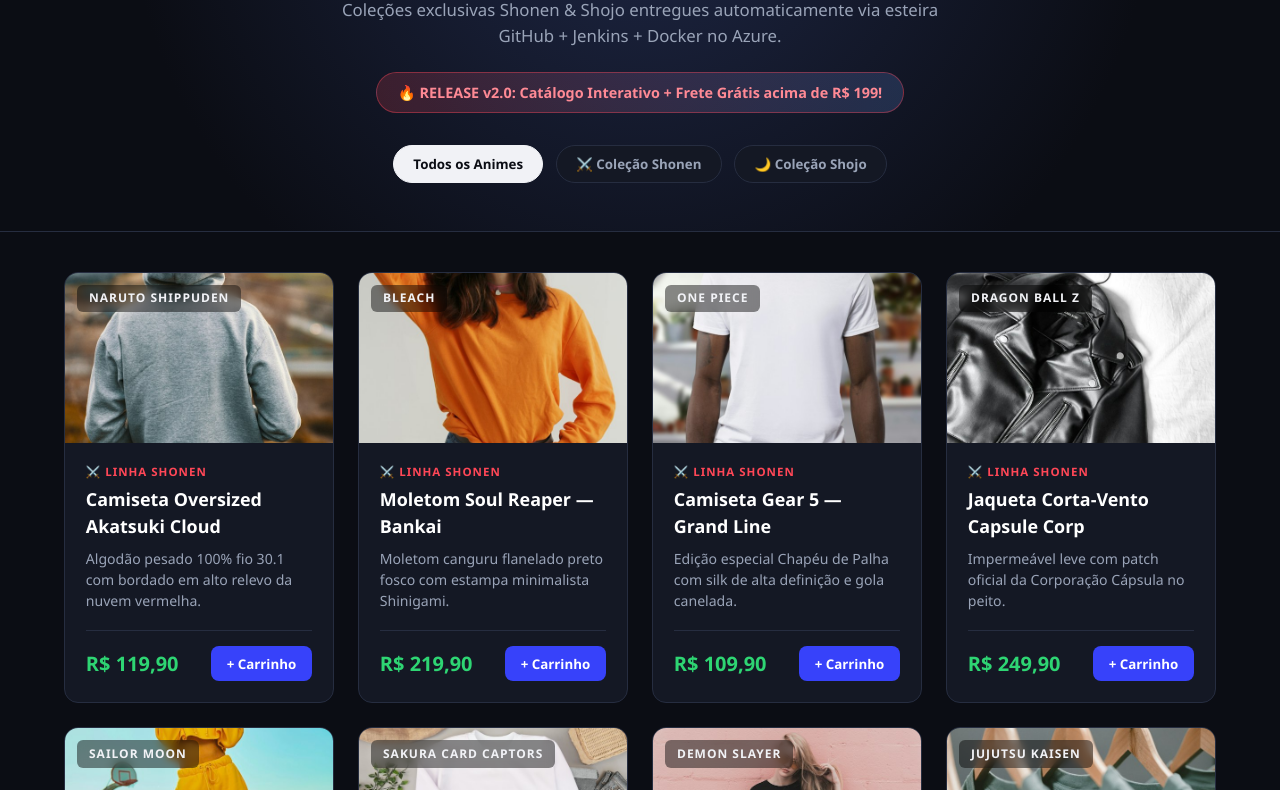
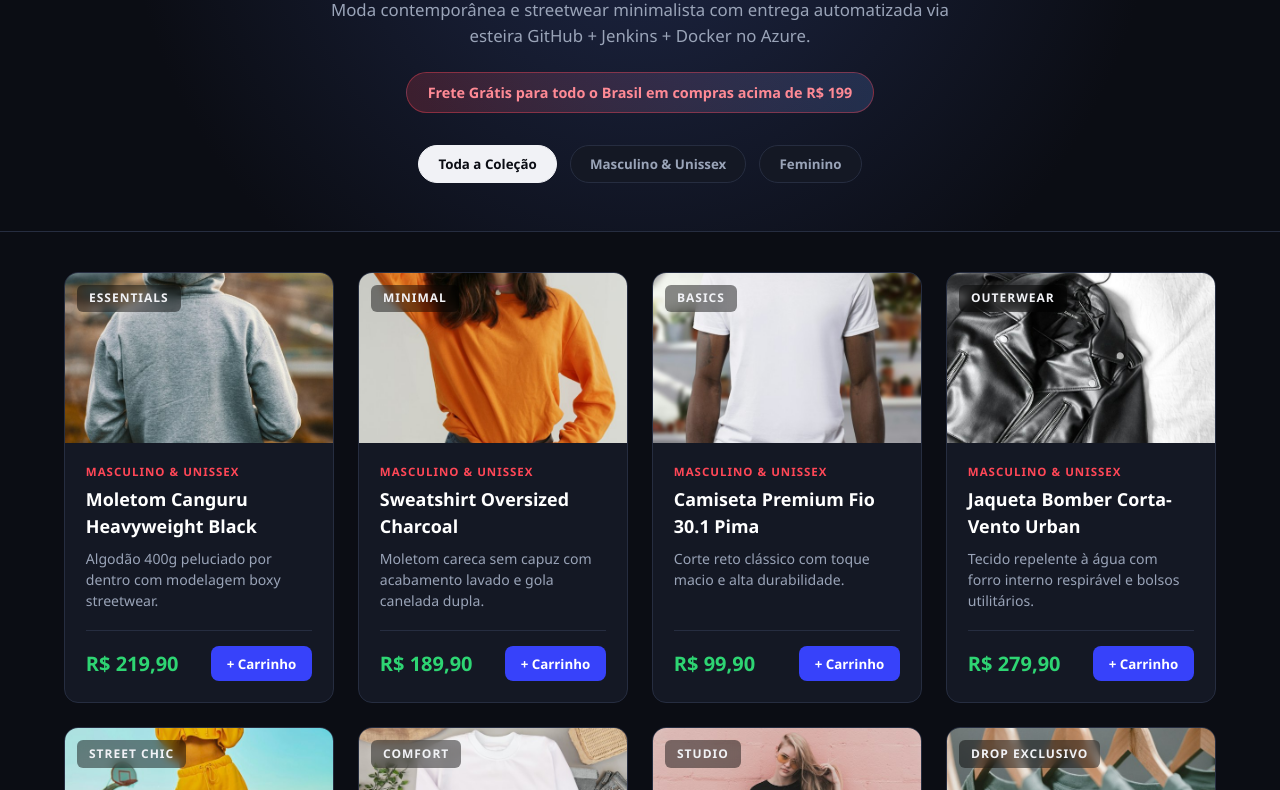
Before and after one commit to gobirudo/otakuwear-store, a plain HTML site: page index.html in a window 1280 px wide. Shown: the part 202-992 px from the top of the page. Drawn offline with Linux system fonts and the light colour scheme.

Commit message:
feat: rebranding para UrbanWear Store v2.1 alinhado as fotos reais

```diff
--- a/app.js
+++ b/app.js
@@ -1,12 +1,12 @@
 const produtos = [
-  { id: 1, categoria: "shonen", anime: "Naruto Shippuden", nome: "Camiseta Oversized Akatsuki Cloud", desc: "Algodão pesado 100% fio 30.1 com bordado em alto relevo da nuvem vermelha.", preco: 119.90, img: "img/akatsuki.jpg" },
-  { id: 2, categoria: "shonen", anime: "Bleach", nome: "Moletom Soul Reaper — Bankai", desc: "Moletom canguru flanelado preto fosco com estampa minimalista Shinigami.", preco: 219.90, img: "img/bleach.jpg" },
-  { id: 3, categoria: "shonen", anime: "One Piece", nome: "Camiseta Gear 5 — Grand Line", desc: "Edição especial Chapéu de Palha com silk de alta definição e gola canelada.", preco: 109.90, img: "img/onepiece.jpg" },
-  { id: 4, categoria: "shonen", anime: "Dragon Ball Z", nome: "Jaqueta Corta-Vento Capsule Corp", desc: "Impermeável leve com patch oficial da Corporação Cápsula no peito.", preco: 249.90, img: "img/dbz.jpg" },
-  { id: 5, categoria: "shojo", anime: "Sailor Moon", nome: "Cropped Crystal Star Brooch", desc: "Malha canelada premium com detalhe dourado lunar na gola.", preco: 99.90, img: "img/sailor.jpg" },
-  { id: 6, categoria: "shojo", anime: "Sakura Card Captors", nome: "Moletom Pastel Clow Cards", desc: "Rosa pastel com asas bordadas nas mangas e estampa do Báculo Estrelado.", preco: 229.90, img: "img/sakura.jpg" },
-  { id: 7, categoria: "shojo", anime: "Demon Slayer", nome: "Camiseta Kimono Asanoha — Nezuko", desc: "Estampa geométrica tradicional inspirada no kimono da Nezuko Kamado.", preco: 114.90, img: "img/nezuko.jpg" },
-  { id: 8, categoria: "shonen", anime: "Jujutsu Kaisen", nome: "Hoodie Expansão de Domínio", desc: "Modelagem streetwear pesada com estampa nas costas em tinta reagente.", preco: 239.90, img: "img/jujutsu.jpg" }
+  { id: 1, categoria: "masculino", linha: "Essentials", nome: "Moletom Canguru Heavyweight Black", desc: "Algodão 400g peluciado por dentro com modelagem boxy streetwear.", preco: 219.90, img: "img/akatsuki.jpg" },
+  { id: 2, categoria: "masculino", linha: "Minimal", nome: "Sweatshirt Oversized Charcoal", desc: "Moletom careca sem capuz com acabamento lavado e gola canelada dupla.", preco: 189.90, img: "img/bleach.jpg" },
+  { id: 3, categoria: "masculino", linha: "Basics", nome: "Camiseta Premium Fio 30.1 Pima", desc: "Corte reto clássico com toque macio e alta durabilidade.", preco: 99.90, img: "img/onepiece.jpg" },
+  { id: 4, categoria: "masculino", linha: "Outerwear", nome: "Jaqueta Bomber Corta-Vento Urban", desc: "Tecido repelente à água com forro interno respirável e bolsos utilitários.", preco: 279.90, img: "img/dbz.jpg" },
+  { id: 5, categoria: "feminino", linha: "Street Chic", nome: "Conjunto Urban Cropped & Cargo", desc: "Caimento estruturado moderno ideal para composições casuais.", preco: 179.90, img: "img/sailor.jpg" },
+  { id: 6, categoria: "feminino", linha: "Comfort", nome: "Moletom Oversized Off-White", desc: "Malha sustentável de toque suave com ombros deslocados.", preco: 199.90, img: "img/sakura.jpg" },
+  { id: 7, categoria: "feminino", linha: "Studio", nome: "T-Shirt Boxy Cotton Vintage", desc: "Lavagem estonada exclusiva com modelagem solta e confortável.", preco: 109.90, img: "img/nezuko.jpg" },
+  { id: 8, categoria: "masculino", linha: "Drop Exclusivo", nome: "Pack Camisetas Urban Essentials", desc: "Kit versátil com acabamento reforçado para o dia a dia.", preco: 159.90, img: "img/jujutsu.jpg" }
 ];
 
 let carrinho = [];
@@ -22,17 +22,17 @@ function renderizarProdutos(filtro = "todos") {
   const filtrados = filtro === "todos" ? produtos : produtos.filter(p => p.categoria === filtro);
 
   filtrados.forEach(p => {
-    const isShonen = p.categoria === "shonen";
+    const isMasc = p.categoria === "masculino";
     grid.innerHTML += `
       <article class="card">
         <div class="card-banner">
-          <span class="franchise-pill">${p.anime}</span>
+          <span class="franchise-pill">${p.linha}</span>
           <img src="${p.img}" alt="${p.nome}" />
         </div>
         <div class="card-body">
           <div>
-            <div class="cat-label ${isShonen ? 'shonen-color' : 'shojo-color'}">
-              ${isShonen ? '⚔️ Linha Shonen' : '🌙 Linha Shojo'}
+            <div class="cat-label ${isMasc ? 'shonen-color' : 'shojo-color'}">
+              ${isMasc ? 'Masculino & Unissex' : 'Feminino'}
             </div>
             <h3>${p.nome}</h3>
             <p>${p.desc}</p>
--- a/index.html
+++ b/index.html
@@ -3,14 +3,14 @@
 <head>
   <meta charset="UTF-8" />
   <meta name="viewport" content="width=device-width, initial-scale=1.0" />
-  <title>OtakuWear Store | Moda Geek Shonen & Shojo</title>
+  <title>UrbanWear Store | Streetwear & Essentials</title>
   <link rel="stylesheet" href="style.css" />
 </head>
 <body>
   <header>
-    <div class="logo">⚡ OTAKU<span>WEAR</span></div>
+    <div class="logo">URBAN<span>WEAR</span></div>
     <div class="header-right">
-      <span class="badge-version">DEPLOY v2.0 • CI/CD ATIVO</span>
+      <span class="badge-version">DEPLOY v2.1 • CI/CD ATIVO</span>
       <button class="cart-btn" onclick="abrirCarrinho()">
         🛒 Carrinho <span class="cart-count" id="cart-count">0</span>
       </button>
@@ -18,14 +18,14 @@
   </header>
 
   <section class="hero">
-    <h1>Vista o Seu Universo Anime</h1>
-    <p>Coleções exclusivas Shonen & Shojo entregues automaticamente via esteira GitHub + Jenkins + Docker no Azure.</p>
-    <div class="promo-banner">🔥 RELEASE v2.0: Catálogo Interativo + Frete Grátis acima de R$ 199!</div>
+    <h1>Nova Coleção Urban Essentials</h1>
+    <p>Moda contemporânea e streetwear minimalista com entrega automatizada via esteira GitHub + Jenkins + Docker no Azure.</p>
+    <div class="promo-banner">Frete Grátis para todo o Brasil em compras acima de R$ 199</div>
 
     <div class="filters">
-      <button class="filter-btn active" onclick="filtrar('todos', this)">Todos os Animes</button>
-      <button class="filter-btn" onclick="filtrar('shonen', this)">⚔️ Coleção Shonen</button>
-      <button class="filter-btn" onclick="filtrar('shojo', this)">🌙 Coleção Shojo</button>
+      <button class="filter-btn active" onclick="filtrar('todos', this)">Toda a Coleção</button>
+      <button class="filter-btn" onclick="filtrar('masculino', this)">Masculino & Unissex</button>
+      <button class="filter-btn" onclick="filtrar('feminino', this)">Feminino</button>
     </div>
   </section>
 
@@ -36,7 +36,7 @@
   <div class="modal-overlay" id="cart-modal">
     <div class="modal">
       <div class="modal-header">
-        <h3>🛒 Seu Carrinho OtakuWear</h3>
+        <h3>Seu Carrinho UrbanWear</h3>
         <button class="close-btn" onclick="fecharCarrinho()">✕</button>
       </div>
       <div class="cart-items" id="cart-items"></div>
@@ -46,7 +46,7 @@
   </div>
 
   <footer>
-    OtakuWear E-Commerce Lab • Azure Cloud (SRV-003) • Esteira CI/CD Jenkins + Docker
+    UrbanWear E-Commerce Lab • Azure Cloud (SRV-003) • Esteira CI/CD Jenkins + Docker
   </footer>
 
   <script src="app.js"></script>
```
